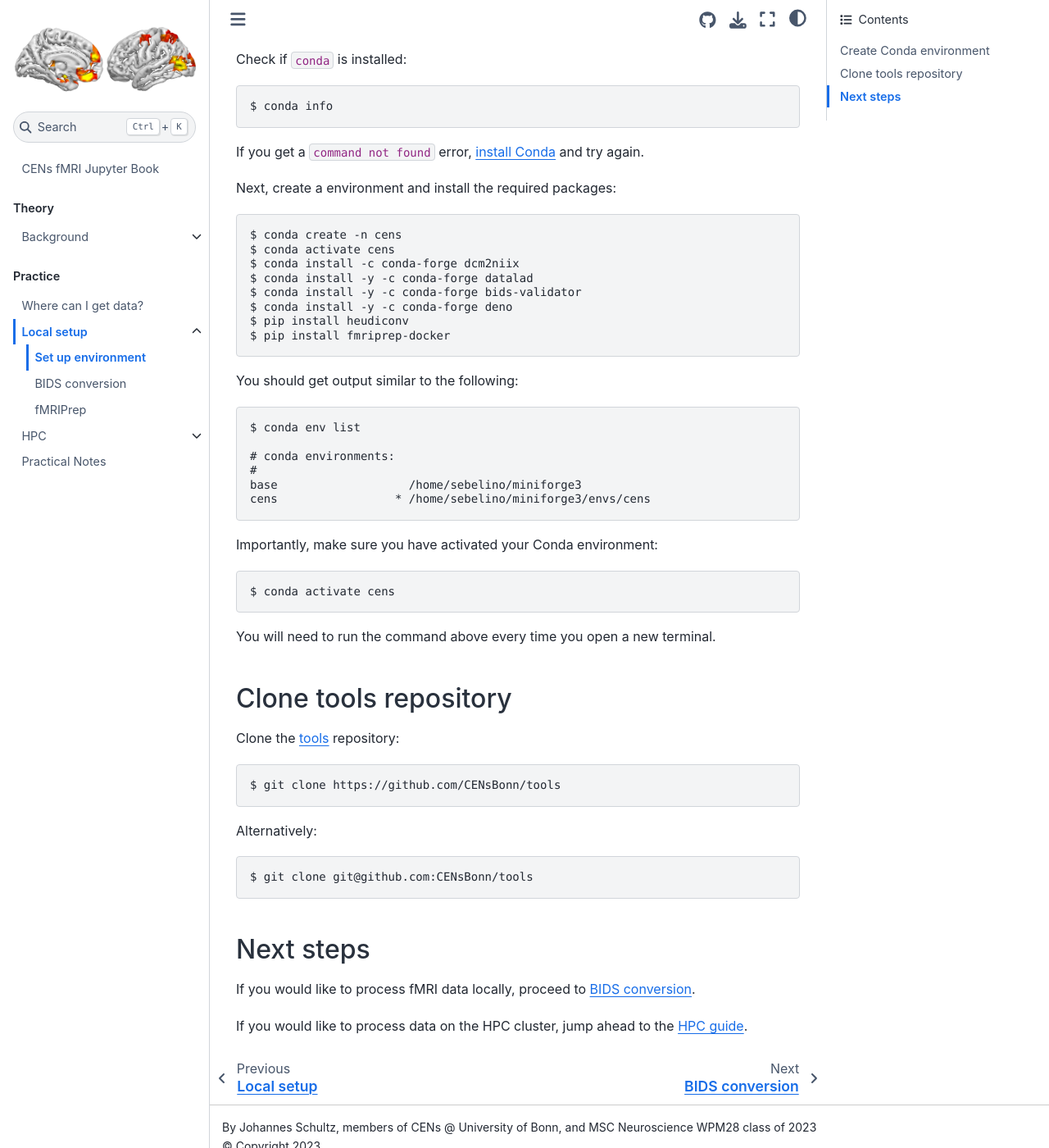
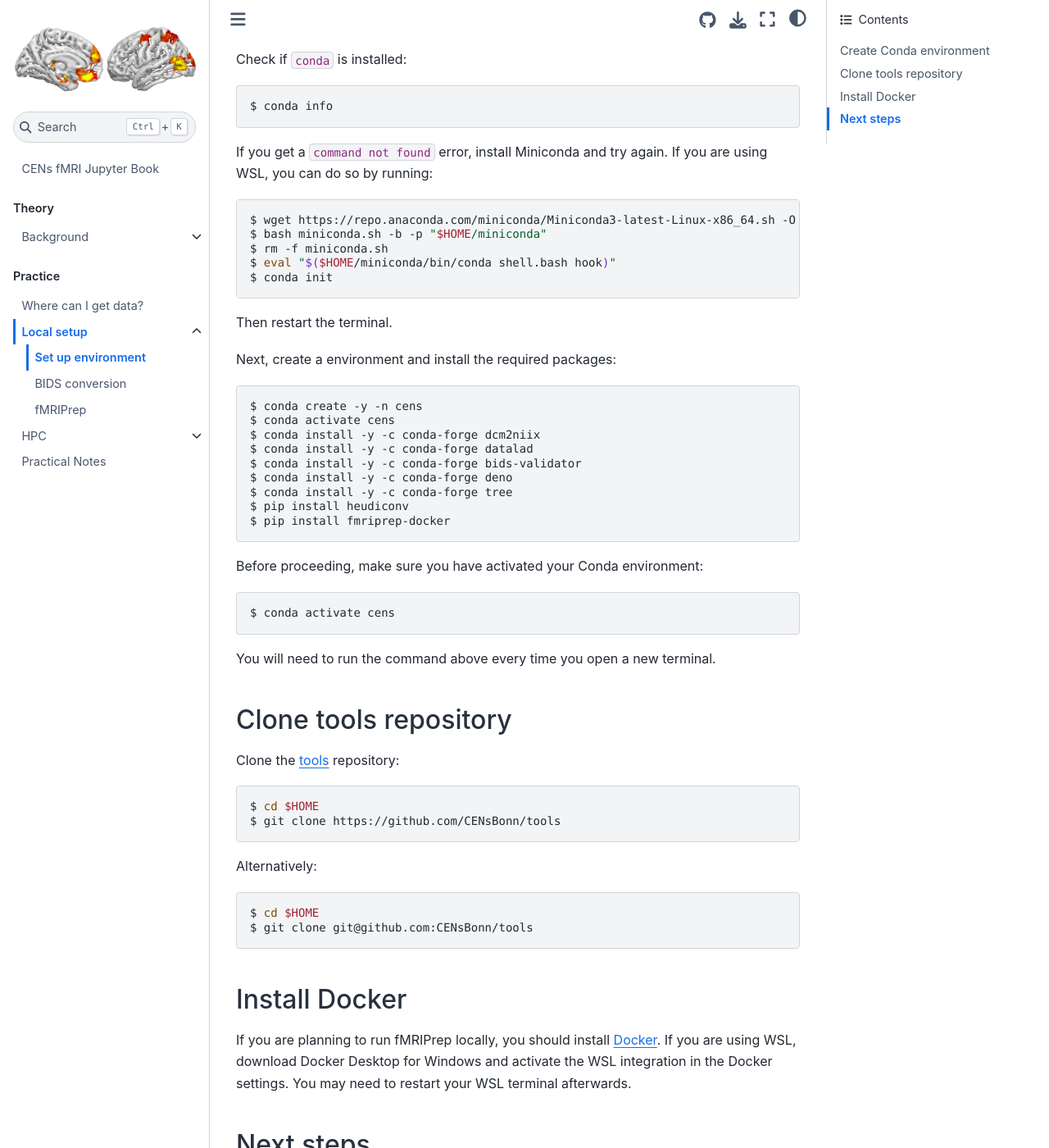
Before and after one commit to CENsBonn/fMRI, a Jupyter Book: the page built from local-setup-environment.md, in a window 1280 px wide and 1400 px high, scrolled down 297 px. Shown: the whole window at 82% size. Built offline with Jupyter Book 1.0.4 settings and Sphinx 7.4.7 and the Sphinx Book theme 1.1.4, drawn with Linux system fonts in a browser that asks for light colours.

Commit message:
docs: Adjust local setup docs to Windows (WSL) users

````diff
--- a/local-setup-environment.md
+++ b/local-setup-environment.md
@@ -31,34 +31,33 @@ $ conda info
 ```
 
 If you get a `command not found` error,
-[install Conda](https://conda-forge.org/download/)
-and try again.
+install Miniconda and try again.
+If you are using WSL, you can do so by running:
+
+```console
+$ wget https://repo.anaconda.com/miniconda/Miniconda3-latest-Linux-x86_64.sh -O miniconda.sh
+$ bash miniconda.sh -b -p "$HOME/miniconda"
+$ rm -f miniconda.sh
+$ eval "$($HOME/miniconda/bin/conda shell.bash hook)"
+$ conda init
+```
+Then restart the terminal.
 
 Next, create a environment and install the required packages:
 
 ```console
-$ conda create -n cens
+$ conda create -y -n cens
 $ conda activate cens
-$ conda install -c conda-forge dcm2niix
+$ conda install -y -c conda-forge dcm2niix
 $ conda install -y -c conda-forge datalad
 $ conda install -y -c conda-forge bids-validator
 $ conda install -y -c conda-forge deno
+$ conda install -y -c conda-forge tree
 $ pip install heudiconv
 $ pip install fmriprep-docker
 ```
 
-You should get output similar to the following:
-
-```console
-$ conda env list
-
-# conda environments:
-#
-base                   /home/sebelino/miniforge3
-cens                 * /home/sebelino/miniforge3/envs/cens
-```
-
-Importantly, make sure you have activated your Conda environment:
+Before proceeding, make sure you have activated your Conda environment:
 
 ```console
 $ conda activate cens
@@ -73,12 +72,21 @@ Clone the
 [tools](https://github.com/CENsBonn/tools)
 repository:
 ```console
+$ cd $HOME
 $ git clone https://github.com/CENsBonn/tools
 ```
 Alternatively:
 ```console
+$ cd $HOME
 $ git clone git@github.com:CENsBonn/tools
 ```
+
+## Install Docker
+
+If you are planning to run fMRIPrep locally, you should install
+[Docker](https://docs.docker.com/get-started/get-docker/). If you are using
+WSL, download Docker Desktop for Windows and activate the WSL integration in
+the Docker settings. You may need to restart your WSL terminal afterwards.
 
 ## Next steps
 
````
Also changed, not shown: local-setup-bids-conversion.md (+17 -0 lines), local-setup-fmriprep.md (+26 -9 lines).
